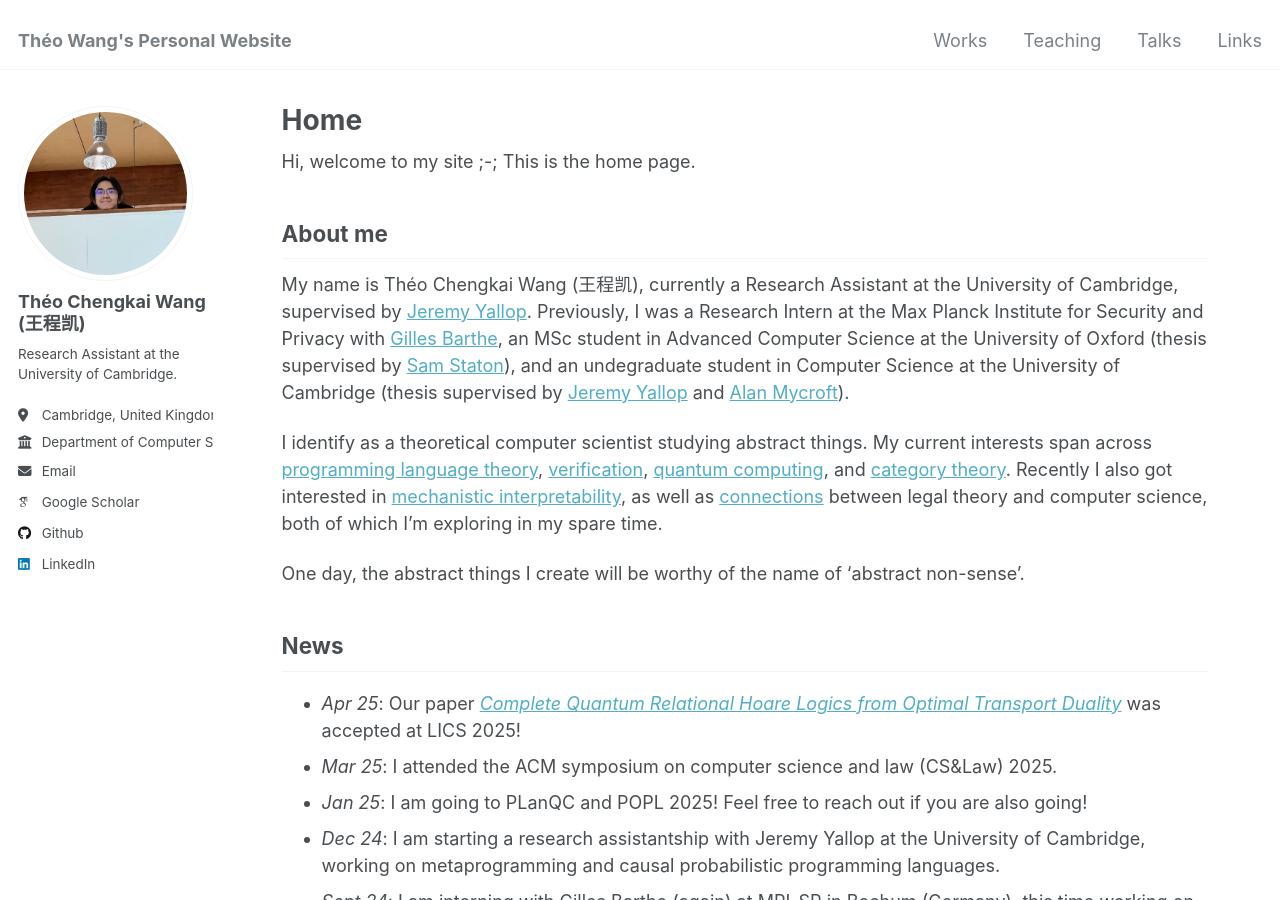
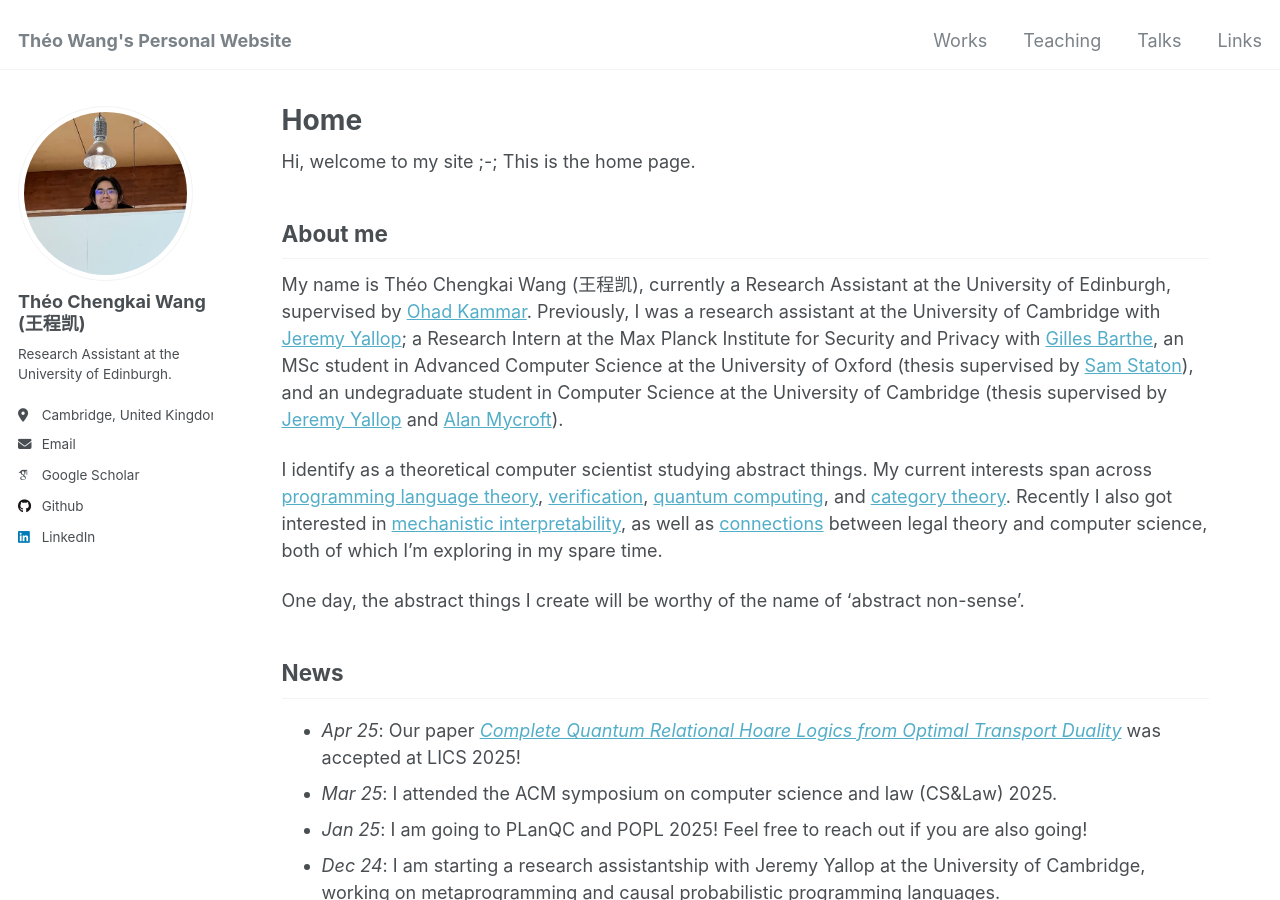
Before and after one commit to theo-chengkai-wang/theo-chengkai-wang.github.io, a Jekyll site: the page built from _pages/about.md, in a window 1280 px wide and 900 px high. Built offline with Jekyll 4.4.1, drawn with Linux system fonts in a browser that asks for light colours; some web fonts are replaced.

Commit message:
Update Edinburgh

```diff
--- a/_config.yml
+++ b/_config.yml
@@ -12,7 +12,7 @@ title                    : "Théo Wang's Personal Website"
 small_title              : "TCW"
 title_separator          : "-"
 name                     : &name "Théo Wang"
-description              : &description "Research Intern at the University of Cambridge."
+description              : &description "Research Intern at the University of Edinburgh."
 url                      : https://theo.wang # the base hostname & protocol for your site e.g. "https://mmistakes.github.io"
 baseurl                  : "" # the subpath of your site, e.g. "/blog"
 # repository               : "academicpages/academicpages.github.io"
@@ -25,9 +25,9 @@ author:
   avatar           : "profile_pic_2024_10.jpg"
   name             : "Théo Chengkai Wang (王程凯)"
   pronouns         : # example: "she/her"
-  bio              : "Research Assistant at the University of Cambridge."
+  bio              : "Research Assistant at the University of Edinburgh."
   location         : "Cambridge, United Kingdom"
-  employer         : "Department of Computer Science and Technology, Cambridge"
+  employer         :
   uri              : # URL
   email            : "tcw57@cam.ac.uk"
 
--- a/_pages/about.md
+++ b/_pages/about.md
@@ -13,7 +13,7 @@ Hi, welcome to my site ;-; This is the home page.
 About me
 -------
 
-My name is Théo Chengkai Wang (王程凯), currently a Research Assistant at the University of Cambridge, supervised by [Jeremy Yallop](https://www.cl.cam.ac.uk/~jdy22/). Previously, I was a Research Intern at the Max Planck Institute for Security and Privacy with [Gilles Barthe](https://gbarthe.github.io/), an MSc student in Advanced Computer Science at the University of Oxford (thesis supervised by [Sam Staton](https://www.cs.ox.ac.uk/people/samuel.staton/main.html)), and an undegraduate student in Computer Science at the University of Cambridge (thesis supervised by [Jeremy Yallop](https://www.cl.cam.ac.uk/~jdy22/) and [Alan Mycroft](https://www.cl.cam.ac.uk/~am21/)).
+My name is Théo Chengkai Wang (王程凯), currently a Research Assistant at the University of Edinburgh, supervised by [Ohad Kammar](https://denotational.co.uk). Previously, I was a research assistant at the University of Cambridge with [Jeremy Yallop](https://www.cl.cam.ac.uk/~jdy22/); a Research Intern at the Max Planck Institute for Security and Privacy with [Gilles Barthe](https://gbarthe.github.io/), an MSc student in Advanced Computer Science at the University of Oxford (thesis supervised by [Sam Staton](https://www.cs.ox.ac.uk/people/samuel.staton/main.html)), and an undegraduate student in Computer Science at the University of Cambridge (thesis supervised by [Jeremy Yallop](https://www.cl.cam.ac.uk/~jdy22/) and [Alan Mycroft](https://www.cl.cam.ac.uk/~am21/)).
 
 I identify as a theoretical computer scientist studying abstract things. My current interests span across [programming language theory](https://thelittletyper.com), [verification](https://en.wikipedia.org/wiki/Formal_verification), [quantum computing](https://academic.oup.com/book/43710), and [category theory](https://cemulate.github.io/the-mlab/#yBo3-cartesian+bundle). Recently I also got interested in [mechanistic interpretability](https://www.neelnanda.io/mechanistic-interpretability/glossary), as well as [connections](https://link.springer.com/book/10.1007/978-3-030-43582-0) between legal theory and computer science, both of which I'm exploring in my spare time.
 
```
